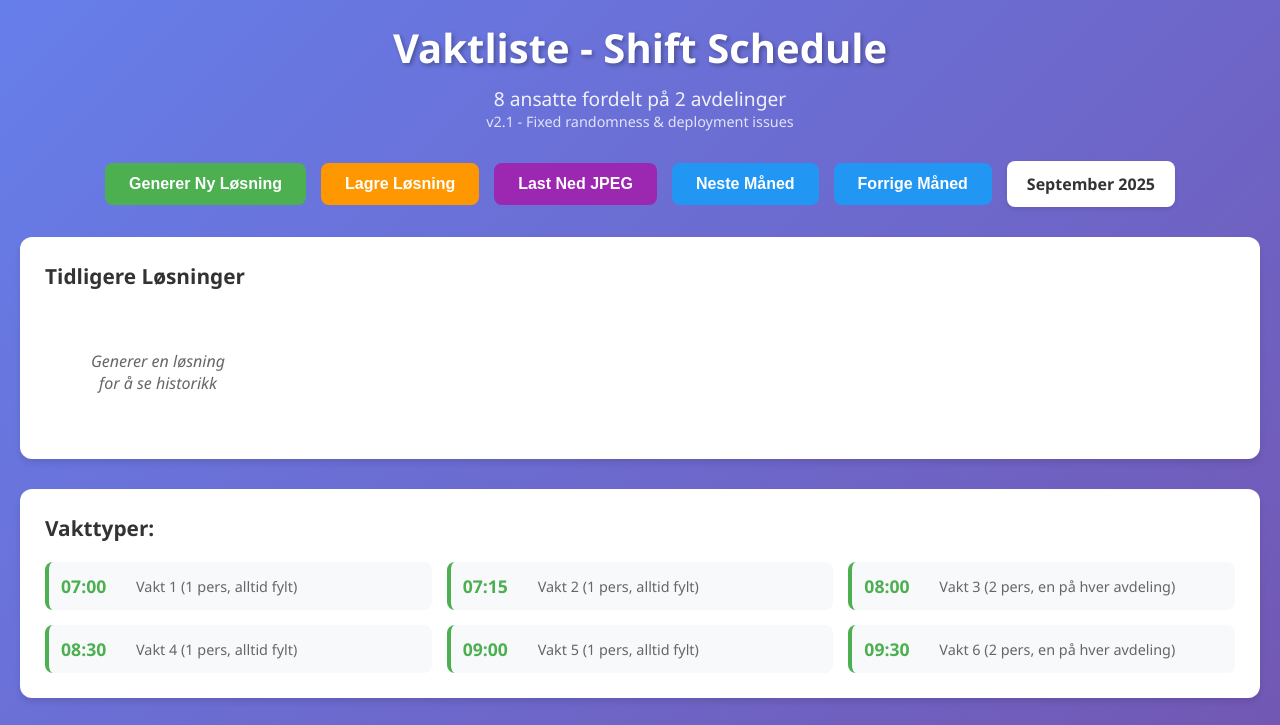
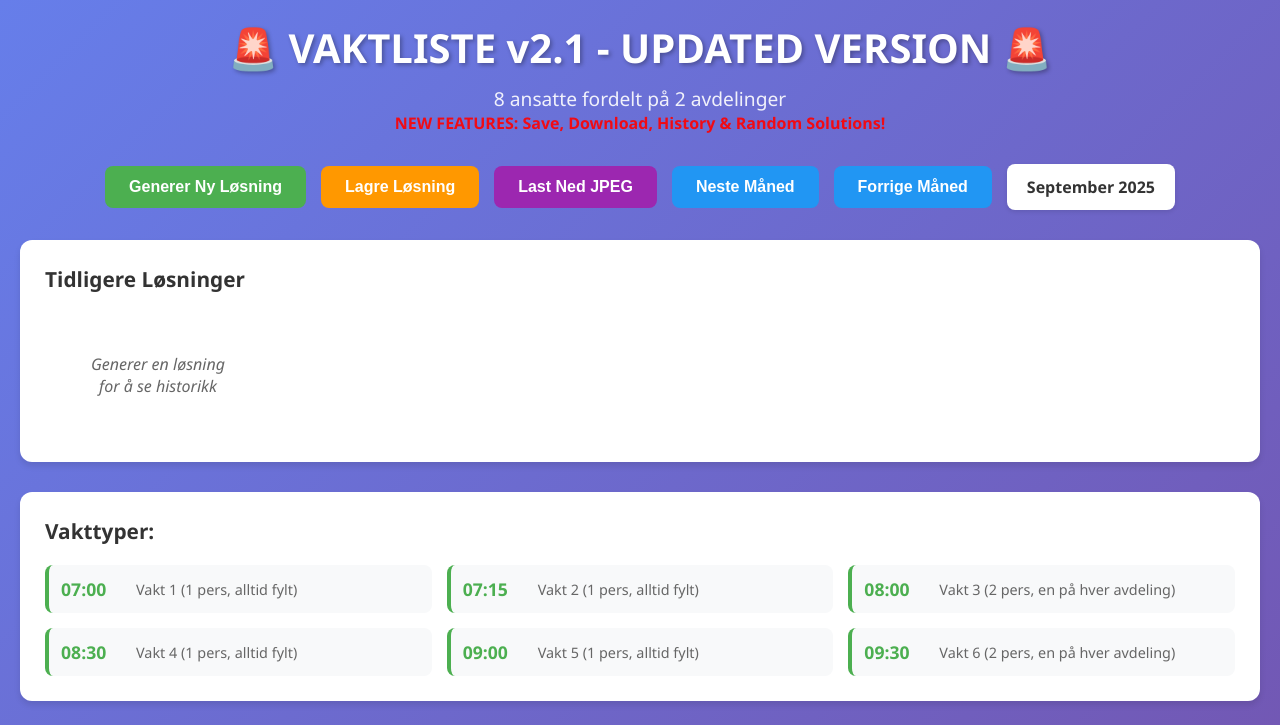
Before and after one commit to jeshi7/vaktliste, a website: page index.html in a window 1280 px wide. Shown: the top 725 px of the page. Drawn offline with Linux system fonts and the light colour scheme; no server answers.

Commit message:
MAJOR UPDATE: Force deployment with obvious visual changes

```diff
--- a/index.html
+++ b/index.html
@@ -9,9 +9,9 @@
 <body>
     <div class="container">
         <header>
-            <h1>Vaktliste - Shift Schedule</h1>
+            <h1>🚨 VAKTLISTE v2.1 - UPDATED VERSION 🚨</h1>
             <p>8 ansatte fordelt på 2 avdelinger</p>
-            <p style="font-size: 0.9rem; opacity: 0.8;">v2.1 - Fixed randomness & deployment issues</p>
+            <p style="font-size: 1rem; color: red; font-weight: bold;">NEW FEATURES: Save, Download, History & Random Solutions!</p>
         </header>
 
         <div class="controls">
```
